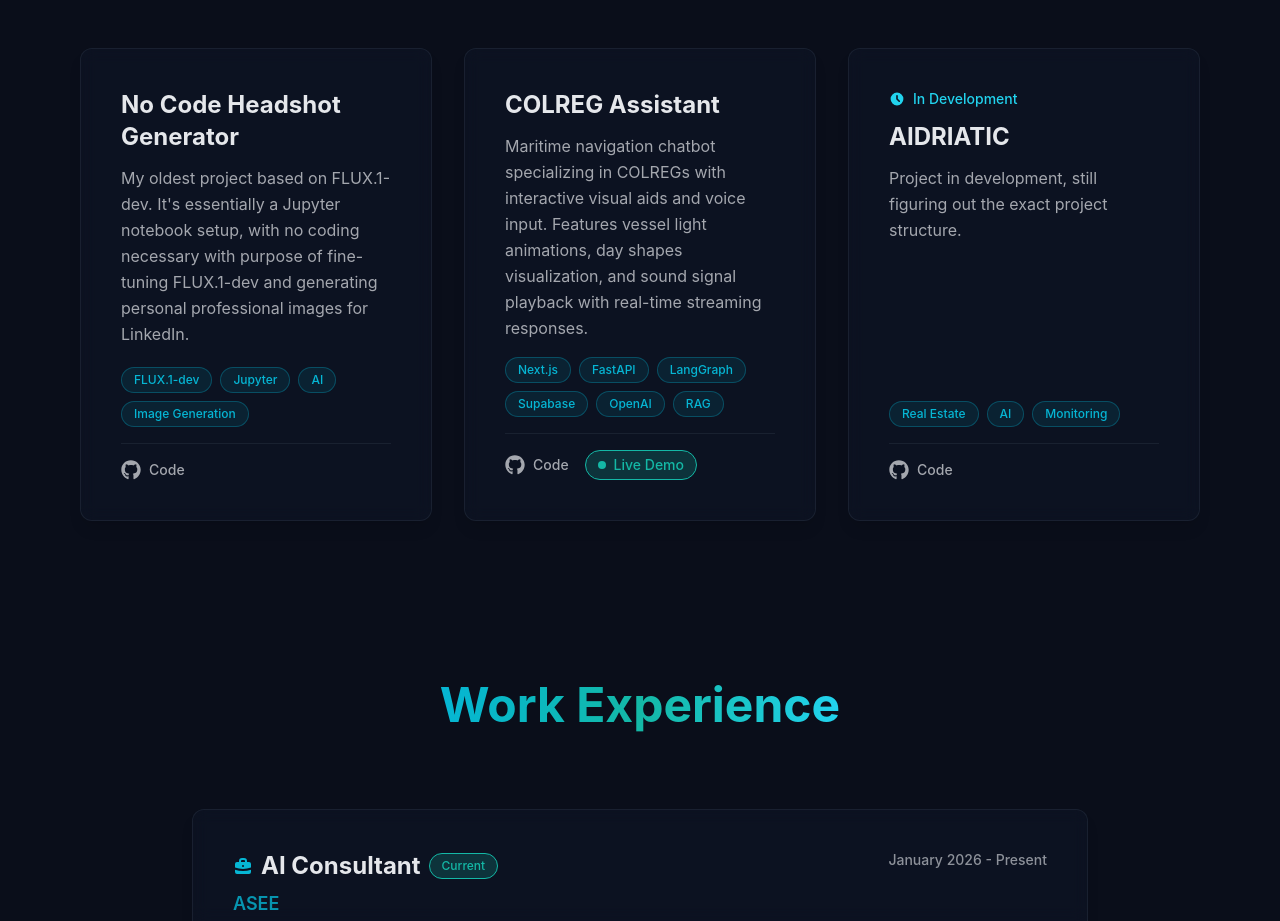
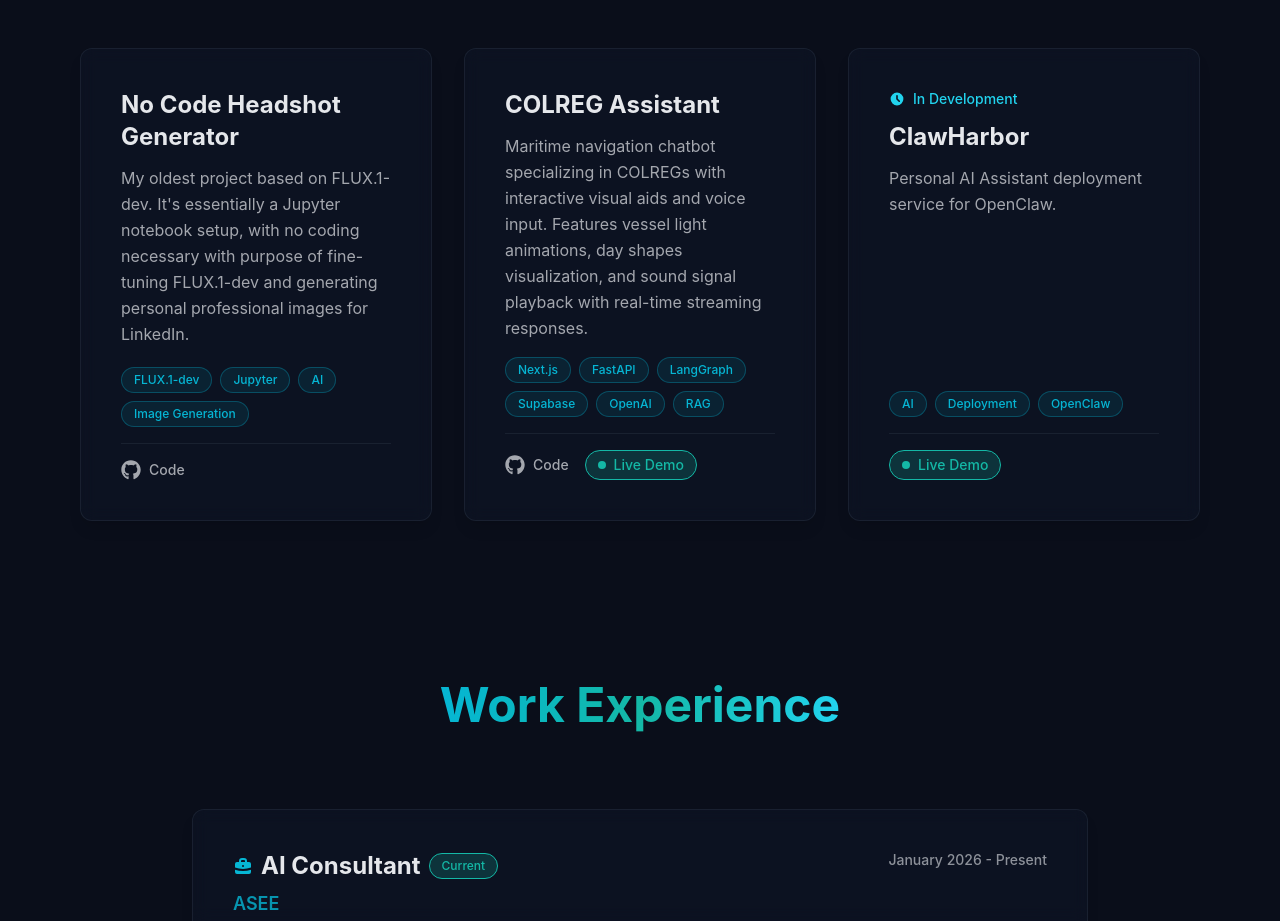
Before and after one commit to p3bozuric/my-portfolio, a Next.js app: page / in a window 1280 px wide. Shown: the part 2600-3521 px from the top of the page. Built offline with nearby package versions, Linux system fonts and the light colour scheme.

Commit message:
Replace AIDRIATIC with ClawHarbor project
- Added ClawHarbor: Personal AI Assistant deployment service for OpenClaw
- Removed AIDRIATIC project entry

```diff
--- a/data/content.ts
+++ b/data/content.ts
@@ -62,11 +62,11 @@ export const projects = [
   },
   {
     id: 3,
-    name: "AIDRIATIC",
-    description: "Project in development, still figuring out the exact project structure.",
-    technologies: ["Real Estate", "AI", "Monitoring"],
-    github: "https://github.com/p3bozuric/aidriatic-real-etate-monitor",
-    demo: null,
+    name: "ClawHarbor",
+    description: "Personal AI Assistant deployment service for OpenClaw.",
+    technologies: ["AI", "Deployment", "OpenClaw"],
+    github: null,
+    demo: "https://clawharbor.io",
     inProgress: true,
   },
 ];
```
